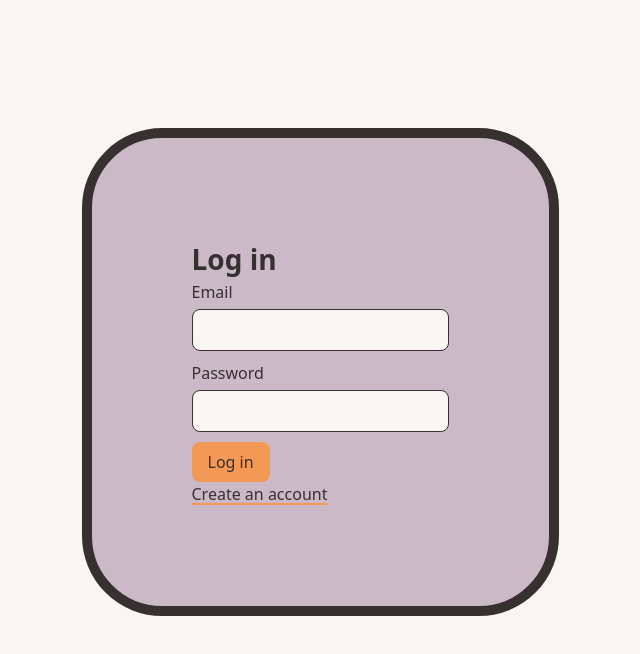
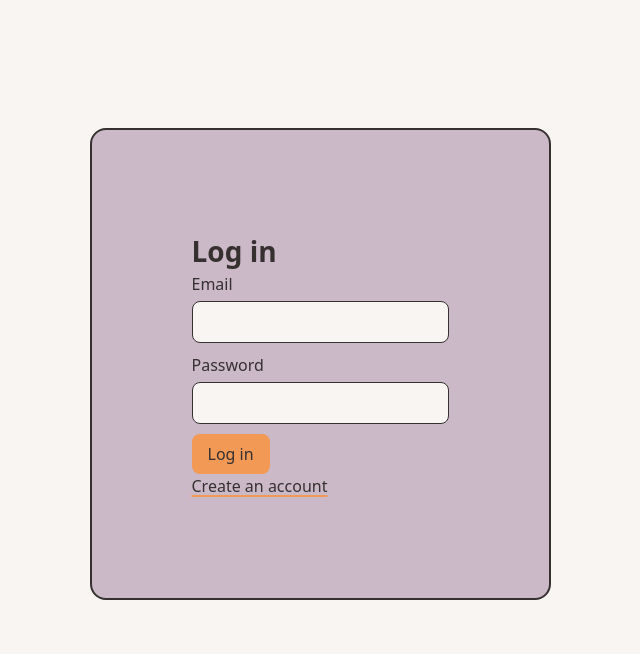
Before and after one commit to Noah-Huff/rss-feed-application, a React (Vite) app in the folder web/: page /login in a window 1280 px wide. Shown: the top 654 px of the page, without its empty margins (320-960 px from the left). Built offline with nearby package versions, Linux system fonts and the light colour scheme; no server answers.

Commit message:
Styling changes

```diff
--- a/web/src/pages/DiscoverPage.tsx
+++ b/web/src/pages/DiscoverPage.tsx
@@ -6,7 +6,7 @@ import type { Feed } from '../models/feedModel';
 import "../styles/pages/feeds.css";
 import { DiscoverControls } from '../components/DiscoverControl';
 
-const PAGE_SIZE = 10;
+const PAGE_SIZE = Number(import.meta.env.VITE_FEED_PAGE_SIZE) || 20;
 
 function errorMessage(err: unknown): string {
     return err instanceof ApiError ? err.message : 'Something went wrong.';
--- a/web/src/styles/components/item-card.css
+++ b/web/src/styles/components/item-card.css
@@ -6,12 +6,12 @@
     gap: 3vh;
     background-color: var(--thistle);
     padding: 20px 20px 20px 20px;
-    border-radius: 80px;
-    border: 10px solid;
+    border-radius: var(--radius-lg);
+    border: var(--border-width) solid;
     border-color: var(--graphite);
 
     img {
-        border-radius: 60px;
+        border-radius: var(--radius-lg);
         display: block;
         width: 100%;
         aspect-ratio: 16 / 9;
--- a/web/src/styles/components/item-list.css
+++ b/web/src/styles/components/item-list.css
@@ -11,8 +11,8 @@
         align-items: center;
         gap: var(--space-4);
         padding: var(--space-3) var(--space-4);
-        border: 5px solid;
-        border-radius: 80px;
+        border: var(--border-width) solid;
+        border-radius: var(--radius-lg);
         border-color: var(--graphite);
         margin-top: 5px;
         background-color: var(--thistle);
--- a/web/src/styles/pages/feeds.css
+++ b/web/src/styles/pages/feeds.css
@@ -17,8 +17,8 @@
         align-items: center;
         gap: var(--space-4);
         padding: var(--space-3) var(--space-4);
-        border: 5px solid;
-        border-radius: 80px;
+        border: var(--border-width) solid;
+        border-radius: var(--radius-lg);
         border-color: var(--graphite);
         margin-top: 5px;
         background-color: var(--thistle);
--- a/web/src/styles/pages/login-register.css
+++ b/web/src/styles/pages/login-register.css
@@ -6,8 +6,8 @@
     padding: clamp(1.5rem, 8vw, 100px);
     margin: 3rem auto;
 
-    border-radius: 80px;
-    border: 10px solid;
+    border-radius: var(--radius-lg);
+    border: var(--border-width) solid;
     border-color: var(--graphite);
 
     button {
--- a/web/src/styles/tokens.css
+++ b/web/src/styles/tokens.css
@@ -26,6 +26,8 @@
 
   /* Shape and type */
   --radius: 8px;
+  --radius-lg: 16px;
+  --border-width: 2px;
   --shadow: 0 1px 3px rgb(54 48 49 / 0.15);
   --font-body: system-ui, -apple-system, 'Segoe UI', Roboto, sans-serif;
   --text-sm: 0.875rem;
```
